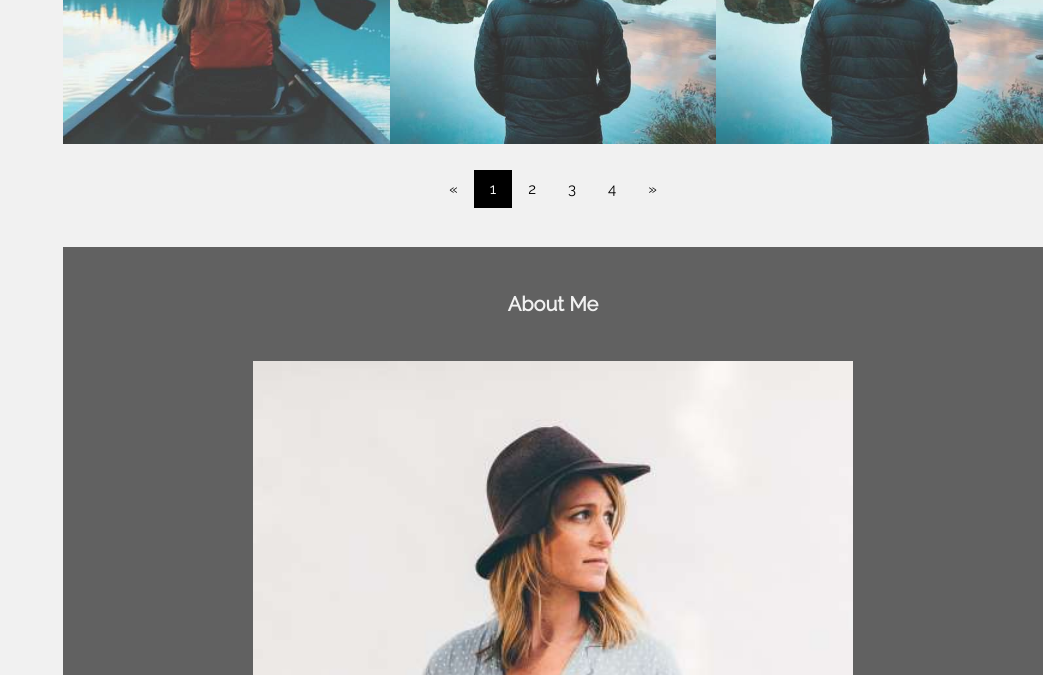
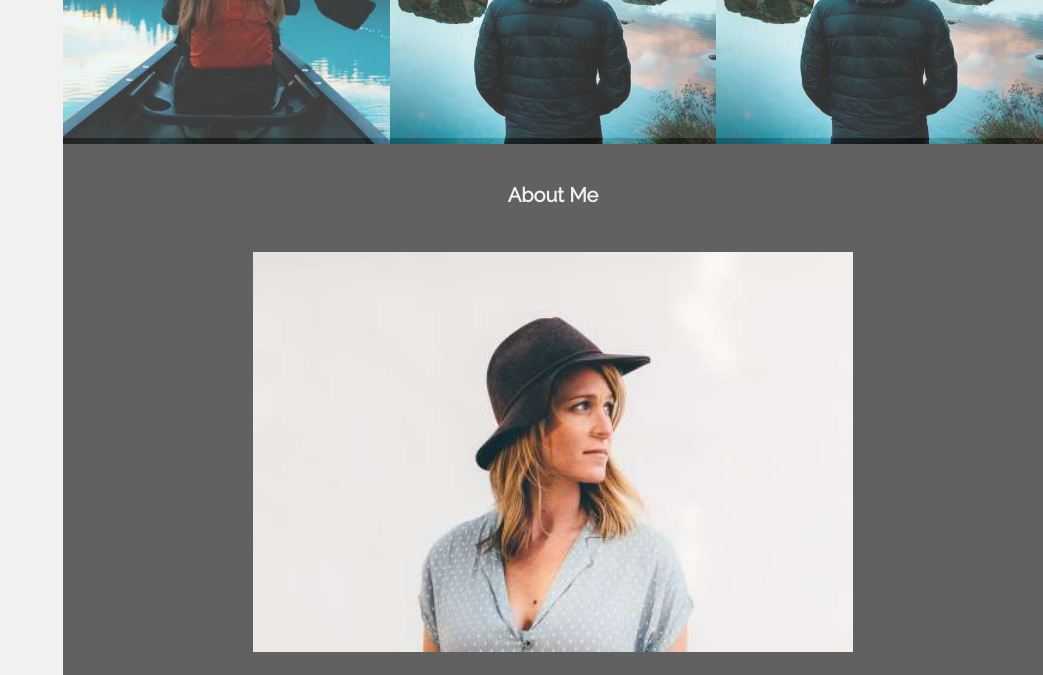
Before and after one commit to zaniargh42/zaniargh42.github.io, a plain HTML site: page index.html in a window 1280 px wide. Shown: the part 1020-1695 px from the top of the page, without its empty margins (237-1280 px from the left). Drawn offline with nearby package versions, Linux system fonts and the light colour scheme.

Commit message:
Update index.html

```diff
--- a/index.html
+++ b/index.html
@@ -60,7 +60,7 @@ body,h1,h2,h3,h4,h5 {font-family: "Raleway", sans-serif}
   </div>
 
   <!-- Pagination -->
-  <div class="w3-center w3-padding-32">
+  <!--div class="w3-center w3-padding-32">
     <div class="w3-bar">
       <a href="#" class="w3-bar-item w3-button w3-hover-black">«</a>
       <a href="#" class="w3-bar-item w3-black w3-button">1</a>
```
